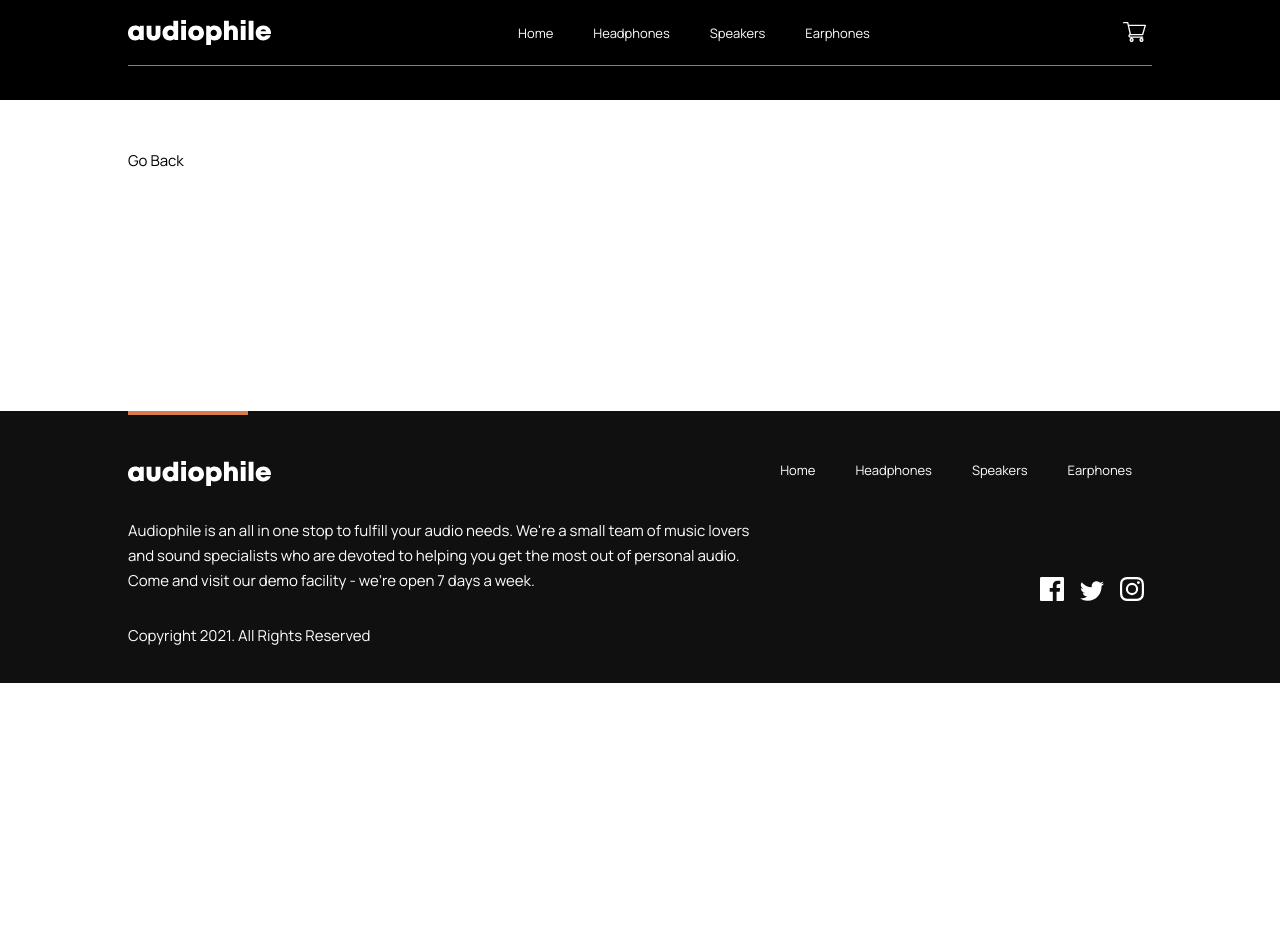
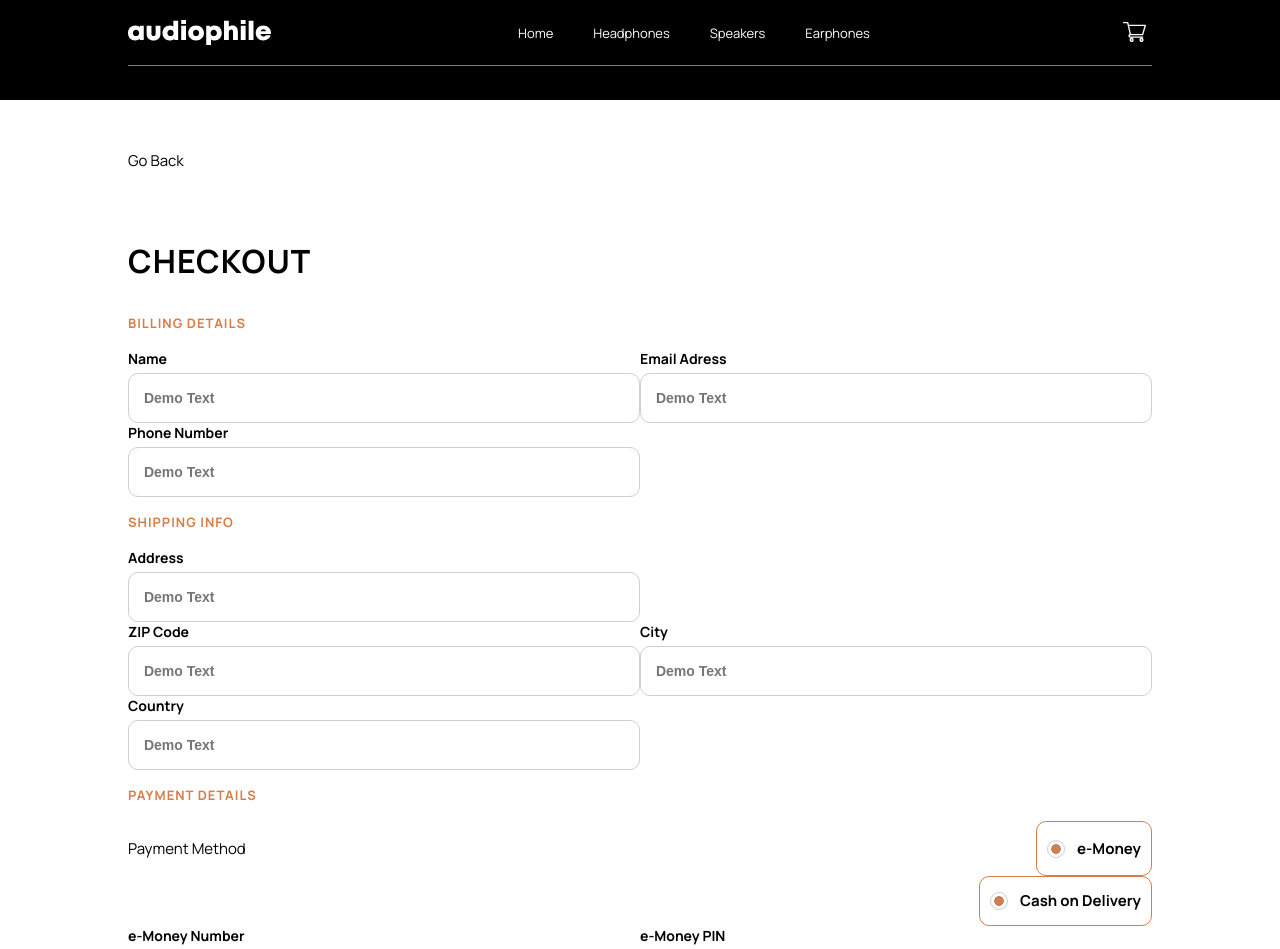
Before and after one commit to JoelStorr/FM-Audiophile-FrontEnd, a Nuxt app: page /Checkout in a window 1280 px wide. Shown: the top 949 px of the page. Before the commit the page ends 800 px from the top, so only its background shows below. Built offline with nearby package versions, Linux system fonts and the light colour scheme.

Commit message:
Base layout for form

```diff
--- a/pages/Checkout/index.vue
+++ b/pages/Checkout/index.vue
@@ -7,7 +7,52 @@
         <UIButtonBack />
 
         <div class="layout-holder">
-            <div class="form-holder"></div>
+            <div class="form-holder">
+                <h3>Checkout</h3>
+                <form>
+                    <section>
+                        <p class="g-subtitle">Billing details</p>
+                        <div class="row">
+                            <UITextField>Name</UITextField>
+                            <UITextField>Email Adress</UITextField>
+                        </div>
+                        <div class="row">
+                            <UITextField>Phone Number</UITextField>
+                            <div class="spacer"></div>
+                        </div>
+                    </section>
+                    <section>
+                        <p class="g-subtitle">Shipping Info</p>
+                        <div class="row">
+                            <UITextField>Address</UITextField>
+                            <div class="spacer"></div>
+                        </div>
+                        <div class="row">
+                            <UITextField>ZIP Code</UITextField>
+                            <UITextField>City</UITextField>
+                        </div>
+                        <div class="row">
+                            <UITextField>Country</UITextField>
+                            <div class="spacer"></div>
+                        </div>
+                    </section>
+                    <section>
+                        <p class="g-subtitle">Payment Details</p>
+                        <div class="row">
+                            <p>Payment Method</p>
+                            <UIRadioButton>e-Money</UIRadioButton>
+                        </div>
+                        <div class="row">
+                            <div class="spacer"></div>
+                            <UIRadioButton>Cash on Delivery</UIRadioButton>
+                        </div>
+                        <div class="row">
+                            <UITextField>e-Money Number</UITextField>
+                            <UITextField>e-Money PIN</UITextField>
+                        </div>
+                    </section>
+                </form>
+            </div>
             <div class="summary-holder"></div>
         </div>
 
@@ -34,5 +79,26 @@
     padding: 5rem 10%;
 }
 
+form{
+    width: 100%;
+    position: relative;
+
+    & section{
+        position: relative;
+    }
+}
+
+.row {
+    display: flex;
+    justify-content: space-between;
+
+    width: 100%;
+}
+
+.spacer{
+    min-width: 50%;
+}
 
 </style>
+import type { UIRadioButton } from '#build/components';
+import type { UIRadioButton } from '#build/components';
```
